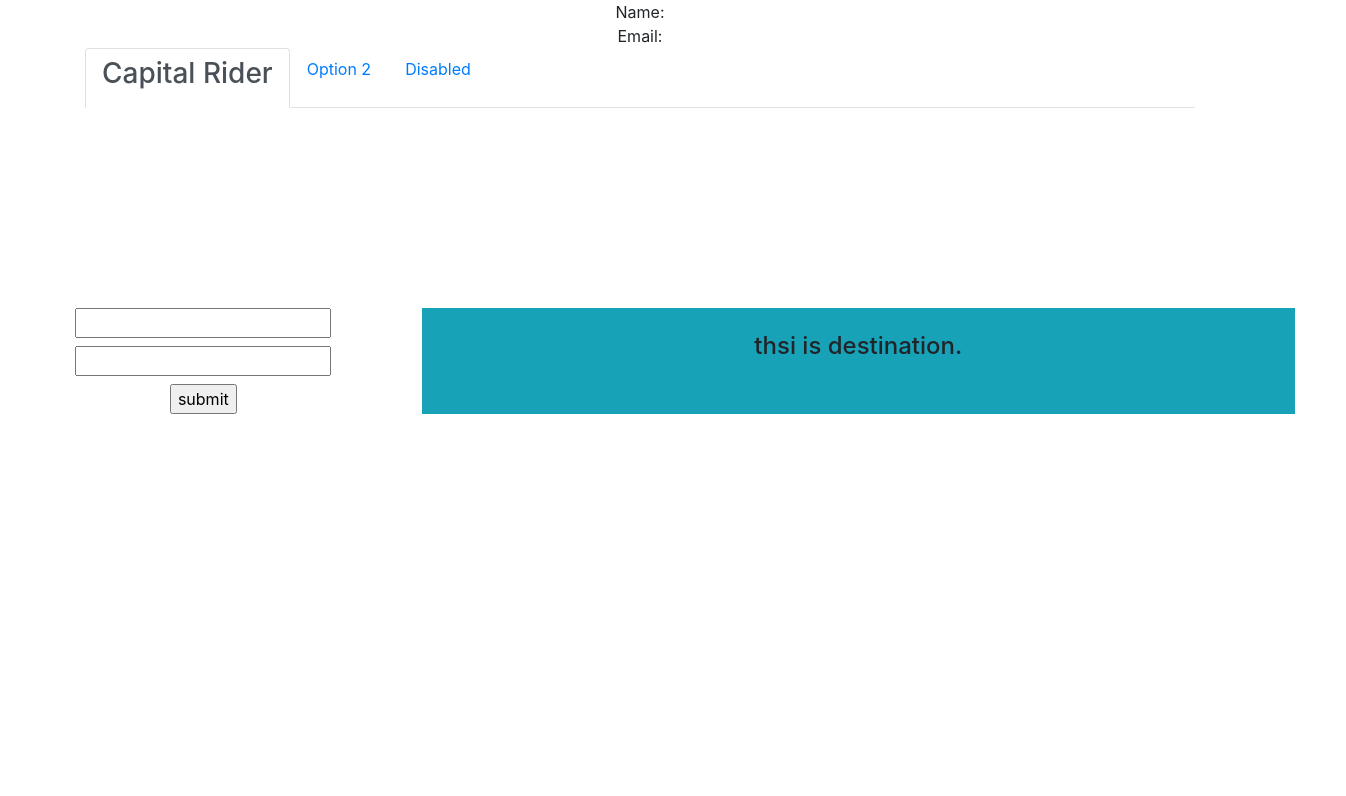
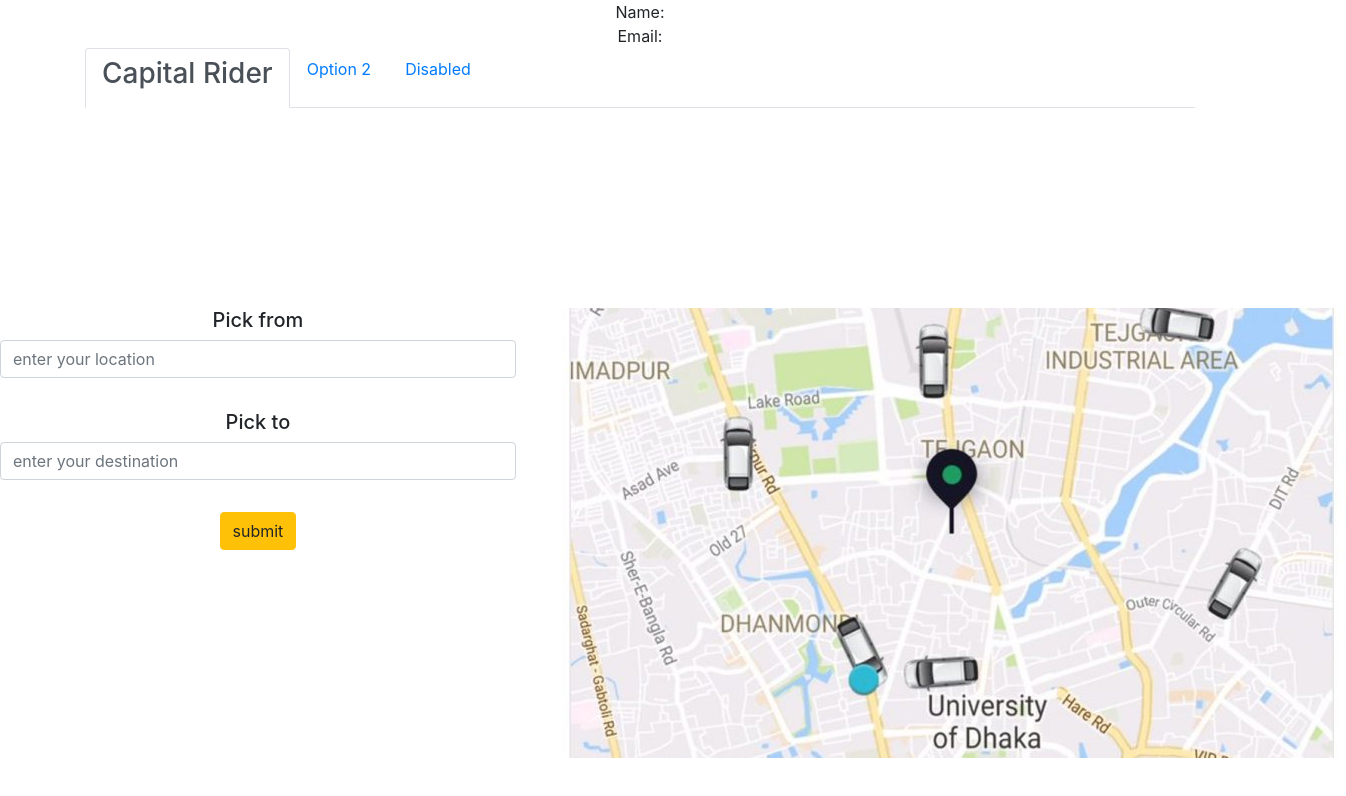
Before and after one commit to Th3At0nic/capital-rider, a React (Create React App) app: page /destination in a window 1280 px wide. Shown: the top 796 px of the page, 1346 px wide, since content can reach past the window. Built offline with nearby package versions, Linux system fonts and the light colour scheme.

Commit message:
added googlemap image

```diff
--- a/src/Components/Bike/Bike.js
+++ b/src/Components/Bike/Bike.js
@@ -1,9 +1,10 @@
 import React from "react";
+import Destination from "../Destination/Destination";
 
 const Bike = () => {
   return (
-    <div className="mt-5 p-5 bg-info text-white container">
-      <h2>This is bike.</h2>
+    <div className="mt-5 p-5">
+      <Destination />
     </div>
   );
 };
--- a/src/Components/Bus/Bus.js
+++ b/src/Components/Bus/Bus.js
@@ -1,9 +1,10 @@
 import React from "react";
+import Destination from "../Destination/Destination";
 
 const Bus = () => {
   return (
-    <div className="mt-5 p-5 bg-info text-white container">
-      <h2>This is bus.</h2>
+    <div className="mt-5 p-5">
+      <Destination />
     </div>
   );
 };
--- a/src/Components/Car/Car.js
+++ b/src/Components/Car/Car.js
@@ -1,9 +1,10 @@
 import React from "react";
+import Destination from "../Destination/Destination";
 
 const Car = () => {
   return (
-    <div className="mt-5 p-5 bg-info text-white container">
-      <h2>THis is car.</h2>
+    <div className="mt-5 p-5">
+      <Destination />
     </div>
   );
 };
--- a/src/Components/Destination/Destination.js
+++ b/src/Components/Destination/Destination.js
@@ -1,16 +1,28 @@
 import React from "react";
+import map from "../../images/ubermap.jpg";
 
 const Destination = () => {
   return (
     <div className="row">
-      <div className="col-md-4">
-        <input className="mb-2" type="text" /> <br />
-        <input className="mb-2" type="text" /> <br />
-        <input type="submit" value="submit" />
+      <div className="col-md-5">
+        <h5>Pick from</h5>
+        <input
+          className="mb-2 form-control"
+          type="text"
+          placeholder="enter your location"
+        />{" "}
+        <br />
+        <h5>Pick to</h5>
+        <input
+          className="mb-2 form-control"
+          type="text"
+          placeholder="enter your destination"
+        />{" "}
+        <br />
+        <input className="btn btn-warning" type="submit" value="submit" />
       </div>
-      <div className="col-md-8 bg-info">
-        <img src="" alt="" />
-        <h4>thsi is destination.</h4>
+      <div className="col-md-7">
+        <img src={map} alt="" />{" "}
       </div>
     </div>
   );
--- a/src/Components/Train/Train.js
+++ b/src/Components/Train/Train.js
@@ -1,9 +1,10 @@
 import React from "react";
+import Destination from "../Destination/Destination";
 
 const Train = () => {
   return (
-    <div className="mt-5 p-5 bg-info text-white container">
-      <h2>This is train.</h2>
+    <div className="mt-5 p-5">
+      <Destination />
     </div>
   );
 };
```
Also changed, not shown: src/images/ubermap.jpg (added).
